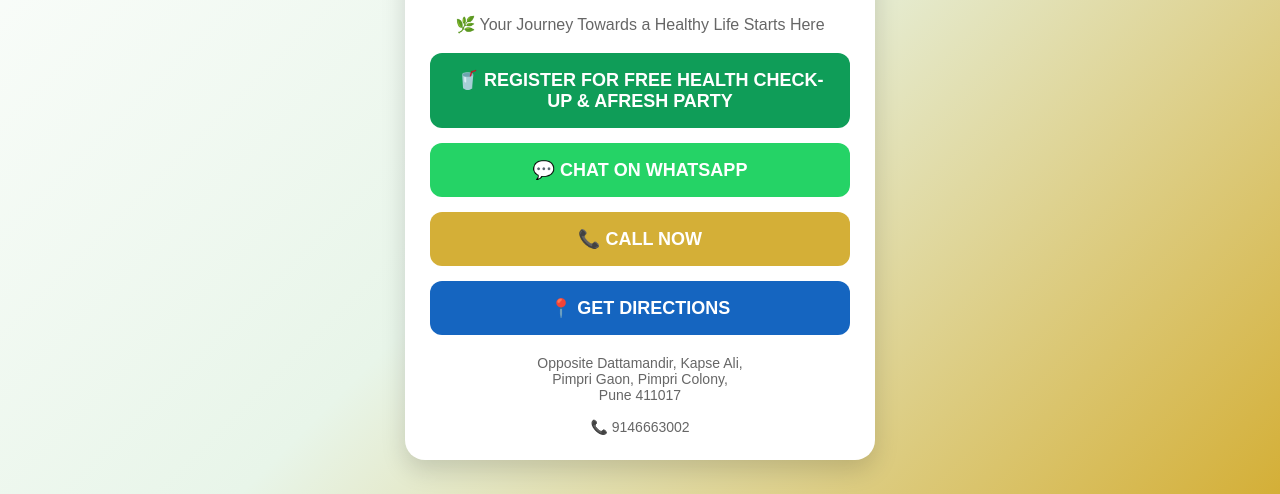
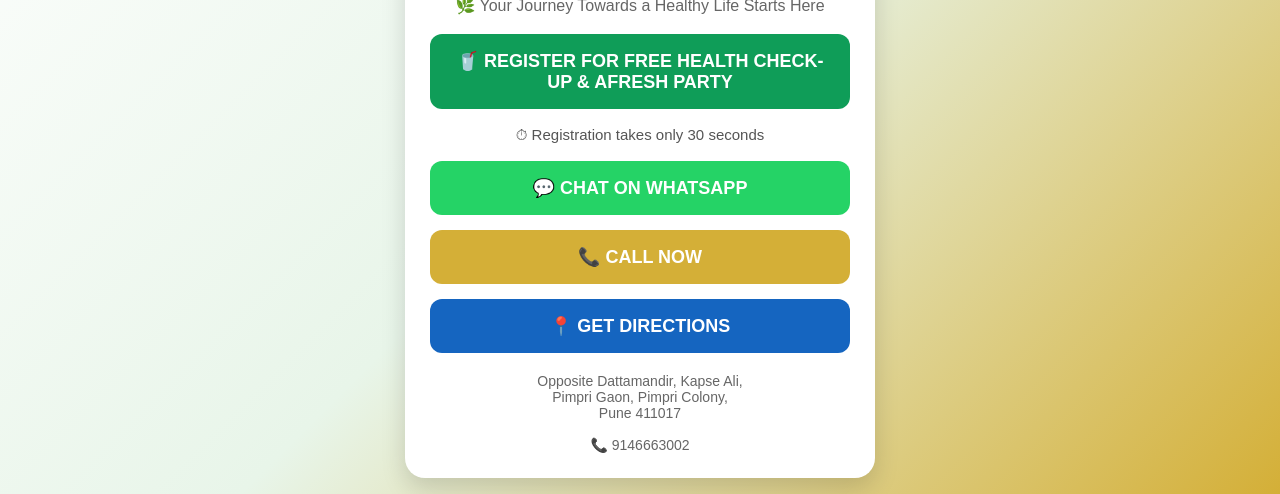
Before and after one commit to SivagoAargoyam3S/sivago-aaroogyam, a plain HTML site: page index.html in a window 1280 px wide. Shown: the part 306-800 px from the top of the page. Drawn offline with Linux system fonts and the light colour scheme.

Commit message:
Update index.html

```diff
--- a/index.html
+++ b/index.html
@@ -89,7 +89,9 @@ Powered by<br>
 href="https://forms.gle/A8AUaZYQkbj6Uo2QA">
 🥤 REGISTER FOR FREE HEALTH CHECK-UP & AFRESH PARTY
 </a>
-
+<p style="font-size:15px;color:#555;">
+⏱ Registration takes only 30 seconds
+</p>
 <a class="whatsapp"
 href="https://wa.me/919146663002?text=Hello%20I%20want%20to%20register%20for%20FREE%20Health%20Check-up%20%26%20Afresh%20Party">
 💬 CHAT ON WHATSAPP
```
